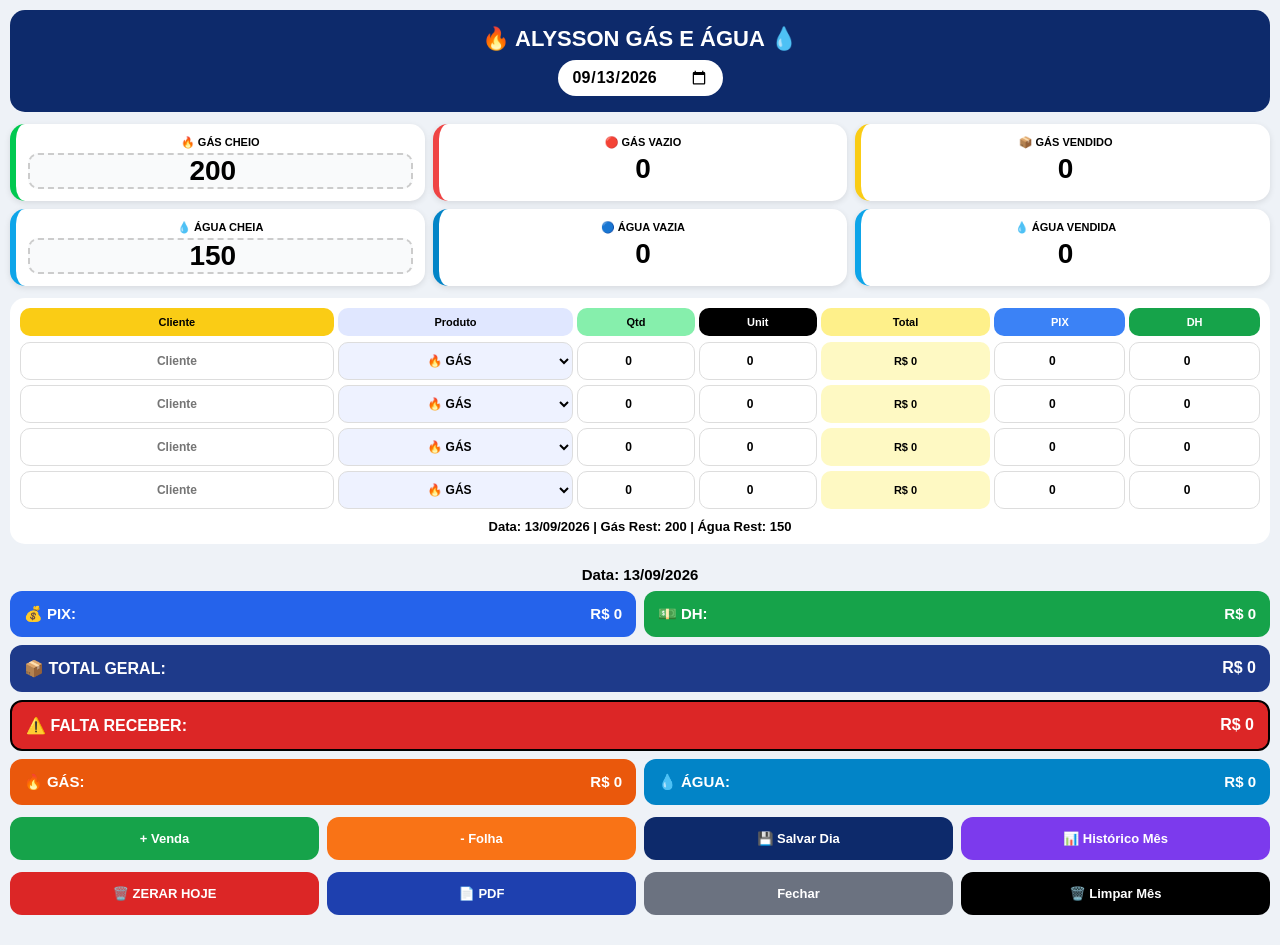
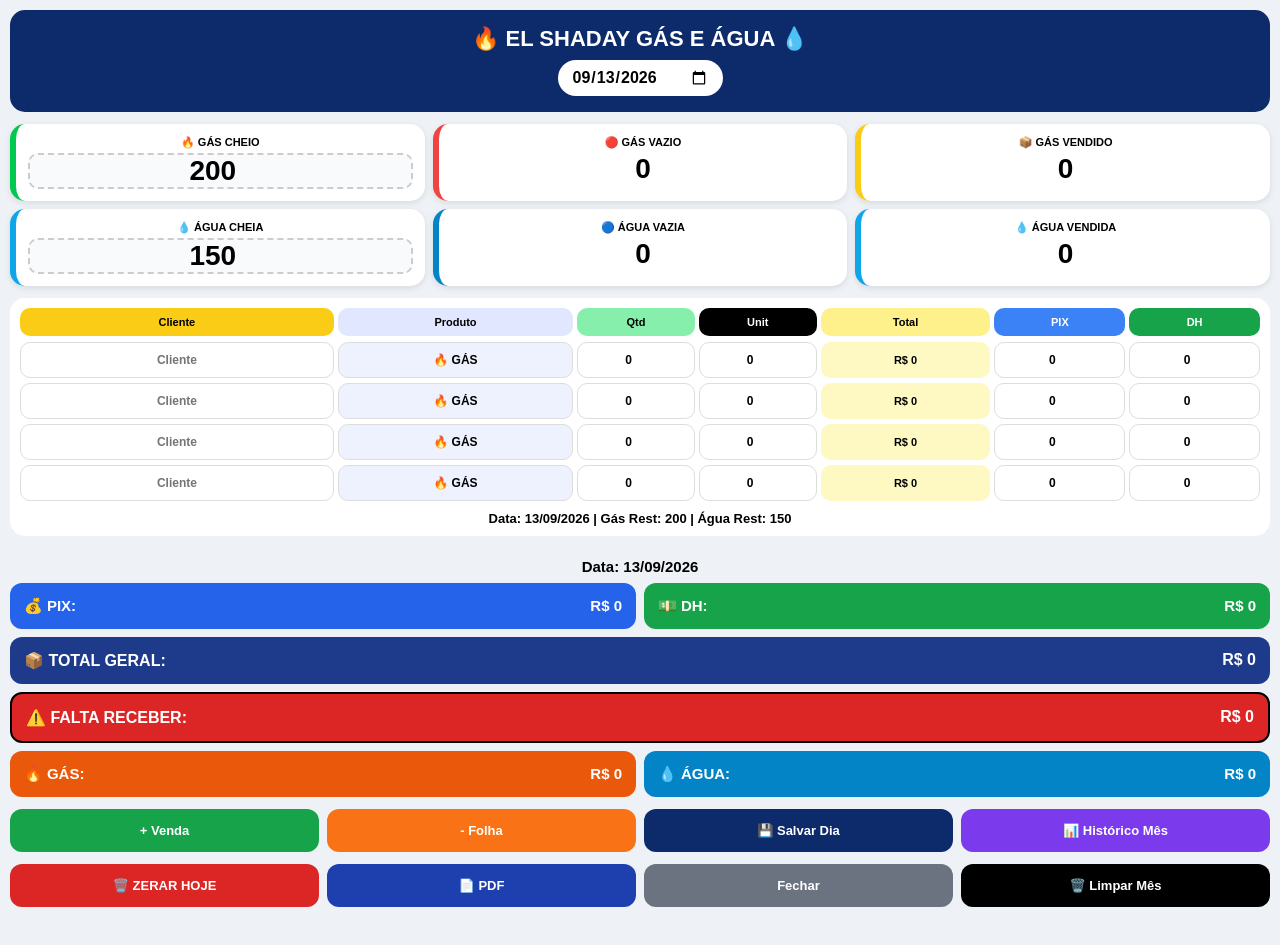
Before and after one commit to america321298/CLIENTE-A-PRAZO, a website: page index.html in a window 1280 px wide. Drawn offline with Linux system fonts and the light colour scheme.

Commit message:
Update title and viewport meta tag in index.html

```diff
--- a/index.html
+++ b/index.html
@@ -2,10 +2,16 @@
 <html lang="pt-br">
 <head>
 <meta charset="UTF-8">
-<meta name="viewport" content="width=device-width, initial-scale=1.0">
-<title>ALYSSON GÁS E ÁGUA</title>
+<meta name="viewport" content="width=device-width, initial-scale=1.0, interactive-widget=resizes-content">
+<title>EL SHADAY GÁS E ÁGUA</title>
 <style>
 *{margin:0;padding:0;box-sizing:border-box;font-family:Arial,sans-serif}
+input, select, textarea {
+  -webkit-user-select: text!important;
+  user-select: text!important;
+  touch-action: manipulation;
+  -webkit-appearance: none;
+}
 body{background:#eef2f7;padding:10px;padding-bottom:30px}
 .topo{background:#0d2a6b;color:white;padding:16px;border-radius:15px;text-align:center}
 .topo h1{font-size:22px;font-weight:900}
@@ -36,21 +42,18 @@ body{background:#eef2f7;padding:10px;padding-bottom:30px}
 </style>
 </head>
 <body>
-
 <div class="topo">
-  <h1>🔥 ALYSSON GÁS E ÁGUA 💧</h1>
-  <input type="date" id="data">
+  <h1>🔥 EL SHADAY GÁS E ÁGUA 💧</h1>
+  <input type="date" id="data" inputmode="numeric">
 </div>
-
 <div class="cards">
-  <div class="card" style="border-color:#00c950"><b>🔥 GÁS CHEIO</b><input type="number" id="gasCheio" value="200" oninput="salvar()"></div>
+  <div class="card" style="border-color:#00c950"><b>🔥 GÁS CHEIO</b><input type="number" id="gasCheio" value="200" oninput="salvar()" inputmode="numeric" autocomplete="off"></div>
   <div class="card" style="border-color:#ef4444"><b>🔴 GÁS VAZIO</b><div class="valor" id="gasVazio">0</div></div>
   <div class="card" style="border-color:#facc15"><b>📦 GÁS VENDIDO</b><div class="valor" id="gasVendido">0</div></div>
-  <div class="card" style="border-color:#0ea5e9"><b>💧 ÁGUA CHEIA</b><input type="number" id="aguaCheia" value="150" oninput="salvar()"></div>
+  <div class="card" style="border-color:#0ea5e9"><b>💧 ÁGUA CHEIA</b><input type="number" id="aguaCheia" value="150" oninput="salvar()" inputmode="numeric" autocomplete="off"></div>
   <div class="card" style="border-color:#0284c7"><b>🔵 ÁGUA VAZIA</b><div class="valor" id="aguaVazia">0</div></div>
   <div class="card" style="border-color:#0ea5e9"><b>💧 ÁGUA VENDIDA</b><div class="valor" id="aguaVendida">0</div></div>
 </div>
-
 <div class="tabela">
   <div class="header">
     <span style="background:#facc15">Cliente</span>
@@ -64,7 +67,6 @@ body{background:#eef2f7;padding:10px;padding-bottom:30px}
   <div id="linhas"></div>
   <div id="rodape" style="text-align:center;font-weight:bold;margin-top:10px;font-size:13px"></div>
 </div>
-
 <div class="resumo">
   <div id="dataTopo" style="text-align:center;font-weight:bold;margin-top:10px;font-size:15px"></div>
   <div class="resumo-linha">
@@ -78,21 +80,18 @@ body{background:#eef2f7;padding:10px;padding-bottom:30px}
     <div class="resumo-box" style="background:#0284c7"><span>💧 ÁGUA:</span><span id="totalAgua">R$ 0</span></div>
   </div>
 </div>
-
 <div class="botoes">
   <button style="background:#16a34a" onclick="addLinha()">+ Venda</button>
   <button style="background:#f97316" onclick="remLinha()">- Folha</button>
   <button style="background:#0d2a6b" onclick="salvarHistorico()">💾 Salvar Dia</button>
   <button style="background:#7c3aed" onclick="verHistorico()">📊 Histórico Mês</button>
 </div>
-
 <div class="botoes">
   <button style="background:#dc2626" onclick="zerarTudo()">🗑️ ZERAR HOJE</button>
   <button style="background:#1e40af" onclick="window.print()">📄 PDF</button>
   <button style="background:#6b7280" onclick="fecharHistorico()">Fechar</button>
   <button style="background:#000" onclick="limparHistoricoMesAtual()">🗑️ Limpar Mês</button>
 </div>
-
 <div class="hist" id="historicoDiv">
   <h2>📊 HISTÓRICO COMPLETO DO MÊS</h2>
   <div class="filtro">
@@ -103,22 +102,21 @@ body{background:#eef2f7;padding:10px;padding-bottom:30px}
   <div id="listaHistorico"></div>
   <div class="hist-total" id="totalMesDiv"></div>
 </div>
-
 <script>
 let KEY='alysson_final_v4';
 let KEY_HIST='alysson_historico_mes_v4';
 function htmlLinha(d={}){
   return `<div class="linha">
-    <input class="c" value="${d.cliente||''}" placeholder="Cliente" oninput="salvar()">
+    <input class="c" value="${d.cliente||''}" placeholder="Cliente" oninput="salvar()" inputmode="text" autocomplete="off" enterkeyhint="next">
     <select class="prod" onchange="mudar(this)">
       <option value="gas" ${d.prod=='gas'?'selected':''}>🔥 GÁS</option>
       <option value="agua" ${d.prod=='agua'?'selected':''}>💧 ÁGUA</option>
     </select>
-    <input type="number" class="q" value="${d.q||0}" oninput="salvar()">
-    <input type="number" class="u" value="${d.u||0}" oninput="salvar()">
+    <input type="number" class="q" value="${d.q||0}" oninput="salvar()" inputmode="numeric" autocomplete="off">
+    <input type="number" class="u" value="${d.u||0}" oninput="salvar()" inputmode="numeric" autocomplete="off">
     <div class="total">R$ 0</div>
-    <input type="number" class="p" value="${d.p||0}" oninput="salvar()">
-    <input type="number" class="d" value="${d.dh||0}" oninput="salvar()">
+    <input type="number" class="p" value="${d.p||0}" oninput="salvar()" inputmode="numeric" autocomplete="off">
+    <input type="number" class="d" value="${d.dh||0}" oninput="salvar()" inputmode="numeric" autocomplete="off">
   </div>`;
 }
 function mudar(sel){let u=sel.closest('.linha').querySelector('.u'); if(sel.value==='gas') u.value=88; else u.value=8; salvar();}
```
